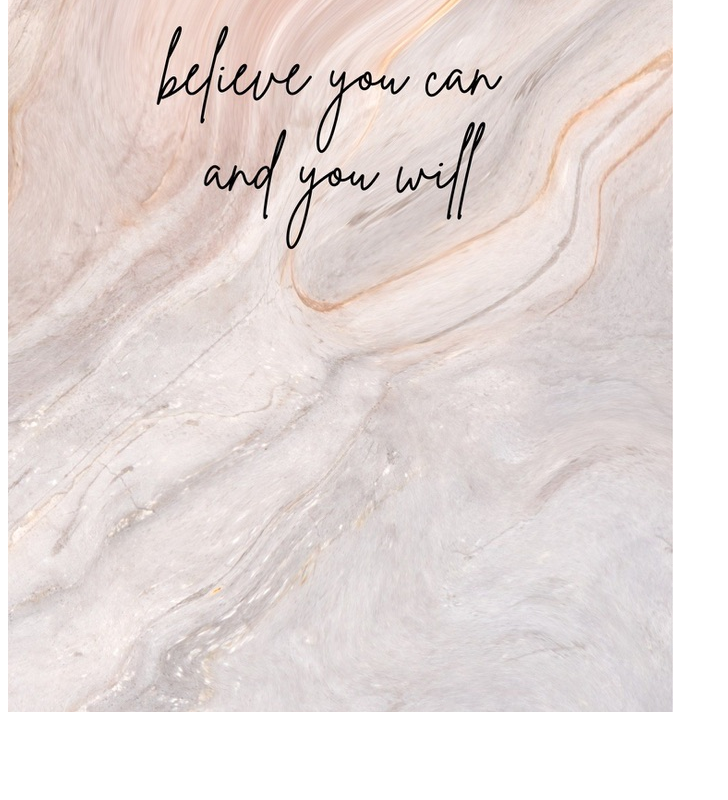
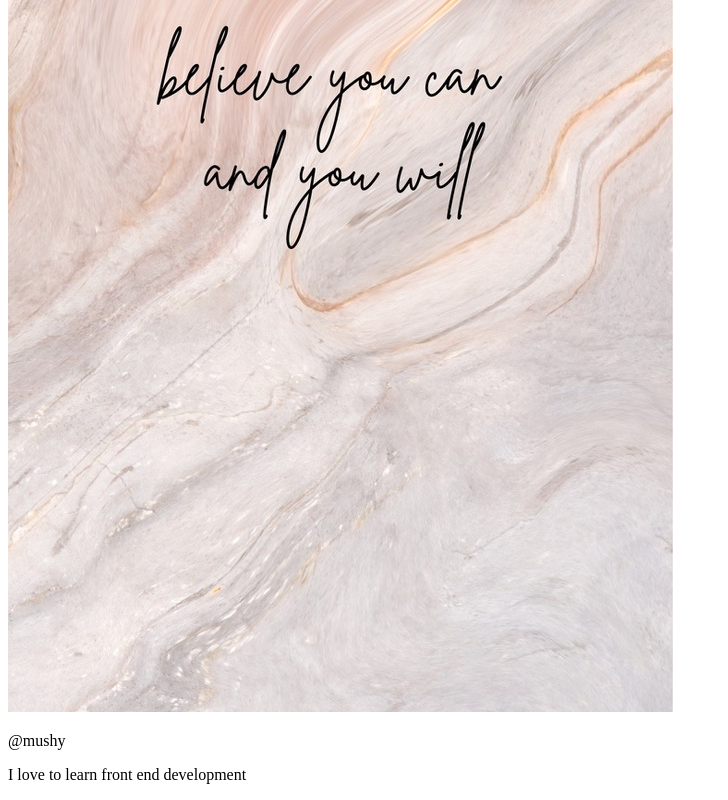
Before and after one commit to MushiaCobbold/frontend_ivory, a plain HTML site: page index.html in a window 1280 px wide. Shown: the part 478-1278 px from the top of the page, without its empty margins (0-728 px from the left). Before the commit the page ends 1202 px from the top, so only its background shows below. Drawn offline with Linux system fonts and the light colour scheme.

Commit message:
html crash course

```diff
--- a/index.html
+++ b/index.html
@@ -5,5 +5,7 @@
     </head>
     <body>
         <img src="images/ajoba.jpeg">
+        <p>@mushy</p>
+        <p>I love to learn front end development</p>
     </body>
 </html>
```
